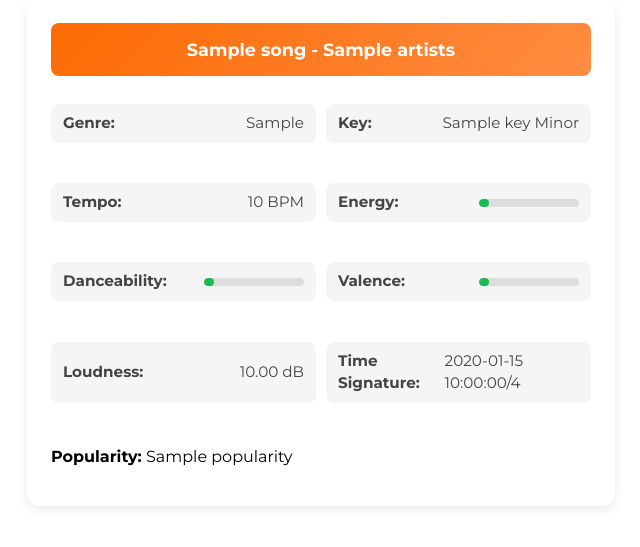
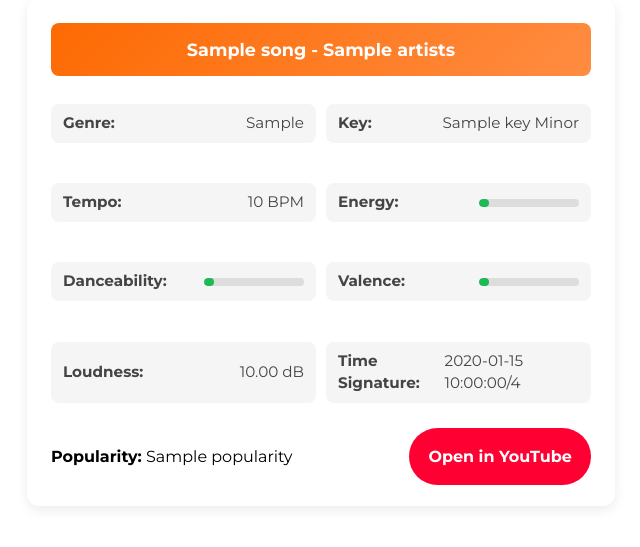
Before and after one commit to joelytin/TuneTopia, a Flask app: template templates/result.html in a window 1280 px wide. Shown: the part 340-887 px from the top of the page, without its empty margins (45-685 px from the left). Run offline with Flask 3, Linux system fonts and the light colour scheme; the template is opened without the code that fills it: most values are stand-ins (such as "Sample title", 1, 10 or a date in 2020); parts of the project's set-up code (start-up, migrations or seed data) failed here and were passed over.

Commit message:
Add YouTube URL

```diff
--- a/model.py
+++ b/model.py
@@ -77,7 +77,8 @@ def recommend_songs(artist_name, df=df, features=features, num_songs=15, alpha=0
 
    return recommended_songs.head(num_songs)[['track_name', 'artists', 'track_genre', 'cosine_similarity',
                                              'final_score', 'key', 'tempo', 'danceability', 'acousticness',
-                                             'valence', 'energy', 'popularity', 'mode', 'loudness', 'time_signature']]
+                                             'valence', 'energy', 'popularity', 'mode', 'loudness',
+                                             'time_signature', 'youtube_url']]
 
 def evaluate_model(recommended_songs, input_genre, num_songs=15):
    mean_cosine_similarity = recommended_songs['cosine_similarity'].mean()
--- a/static/css/result-styles.css
+++ b/static/css/result-styles.css
@@ -254,3 +254,19 @@ section {
       grid-template-columns: 1fr;  /* Force 1 column layout */
    }
 }
+
+.card-bottom {
+   display: flex;
+   align-items: center;
+   justify-content: space-between;
+}
+
+.preview-btn {
+   background-color: #FF0033;
+   color: #FFFFFF;
+   padding: 1.2rem;
+   text-align: center;
+   text-decoration: none;
+   font-weight: bold;
+   border-radius: 50px;
+}
--- a/templates/result.html
+++ b/templates/result.html
@@ -84,8 +84,13 @@
                     <p><strong>Loudness:</strong> {{ "%.2f"|format(song['loudness']) }} dB</p>
                     <p><strong>Time Signature:</strong> {{ song['time_signature'] }}/4</p>
                 </div>
-                <div class="track-card-footer">
-                    <p><strong>Popularity:</strong> {{ song['popularity'] }}</p>
+                <div class="card-bottom">
+                    <div class="track-card-footer">
+                        <p><strong>Popularity:</strong> {{ song['popularity'] }}</p>
+                    </div>
+                    <div class="preview-btn-container">
+                        <a class="preview-btn" href="{{ song.youtube_url }}" target="_blank">Open in YouTube</a>
+                    </div>
                 </div>
             </div>
             {% endfor %}
```
Also changed, not shown: 1 other file.
